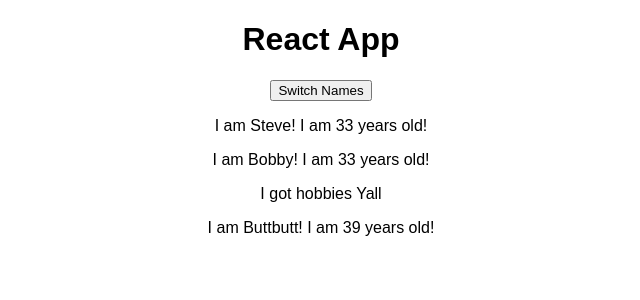
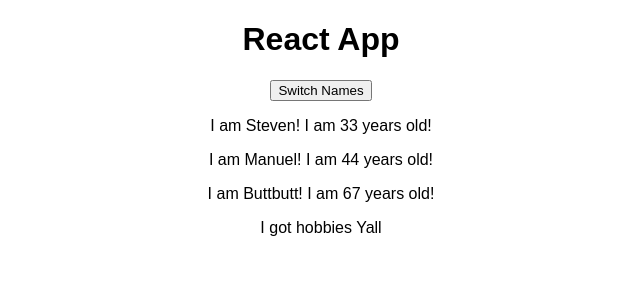
Before and after one commit to SGissubel/react16-first, a React (Create React App) app: page / in a window 1280 px wide. Shown: the top 300 px of the page, without its empty margins (319-959 px from the left). Built offline with nearby package versions, Linux system fonts and the light colour scheme.

Commit message:
setting initial state - setstate on click event in class-based comp -- passing click to functional comp

```diff
--- a/src/App.js
+++ b/src/App.js
@@ -3,14 +3,39 @@ import './App.css';
 import Person from './Person/Person';
 
 class App extends Component {
+  state = {
+    persons: [
+      { name: 'Steven', age: 33 },
+      { name: 'Manuel', age: 44 },
+      { name: 'Buttbutt', age: 67 }
+    ]
+  }
+
+  switchNameHandler = () => {
+    this.setState({
+      persons: [
+        { name: 'Bumbum', age: 65 },
+        { name: 'Manuel', age: 44 },
+        { name: 'Buttbutt', age: 67 }
+      ]
+    })
+  }
+
   render() {
     return (
       <div className="App">
         <h1>React App</h1>
-        <button>Switch Names</button>
-        <Person name="Steve" age="33"/>
-        <Person name="Bobby" age="33">I got hobbies Yall</Person>
-        <Person name="Buttbutt" age="39"/>
+        <button onClick={this.switchNameHandler}>Switch Names</button>
+        <Person
+          name={this.state.persons[0].name}
+          age={this.state.persons[0].age}/>
+        <Person
+          name={this.state.persons[1].name}
+          age={this.state.persons[1].age}
+          click={this.switchNameHandler}/>
+        <Person
+          name={this.state.persons[2].name}
+          age={this.state.persons[2].age}>I got hobbies Yall</Person>
 
       </div>
     );
--- a/src/Person/Person.js
+++ b/src/Person/Person.js
@@ -3,7 +3,7 @@ import React from 'react';
 const person = (props) => {
   return (
     <div>
-      <p>I am { props.name }! I am { props.age } years old!</p>
+      <p onClick={props.click}>I am { props.name }! I am { props.age } years old!</p>
       <p>{ props.children }</p>
     </div>
 
```
